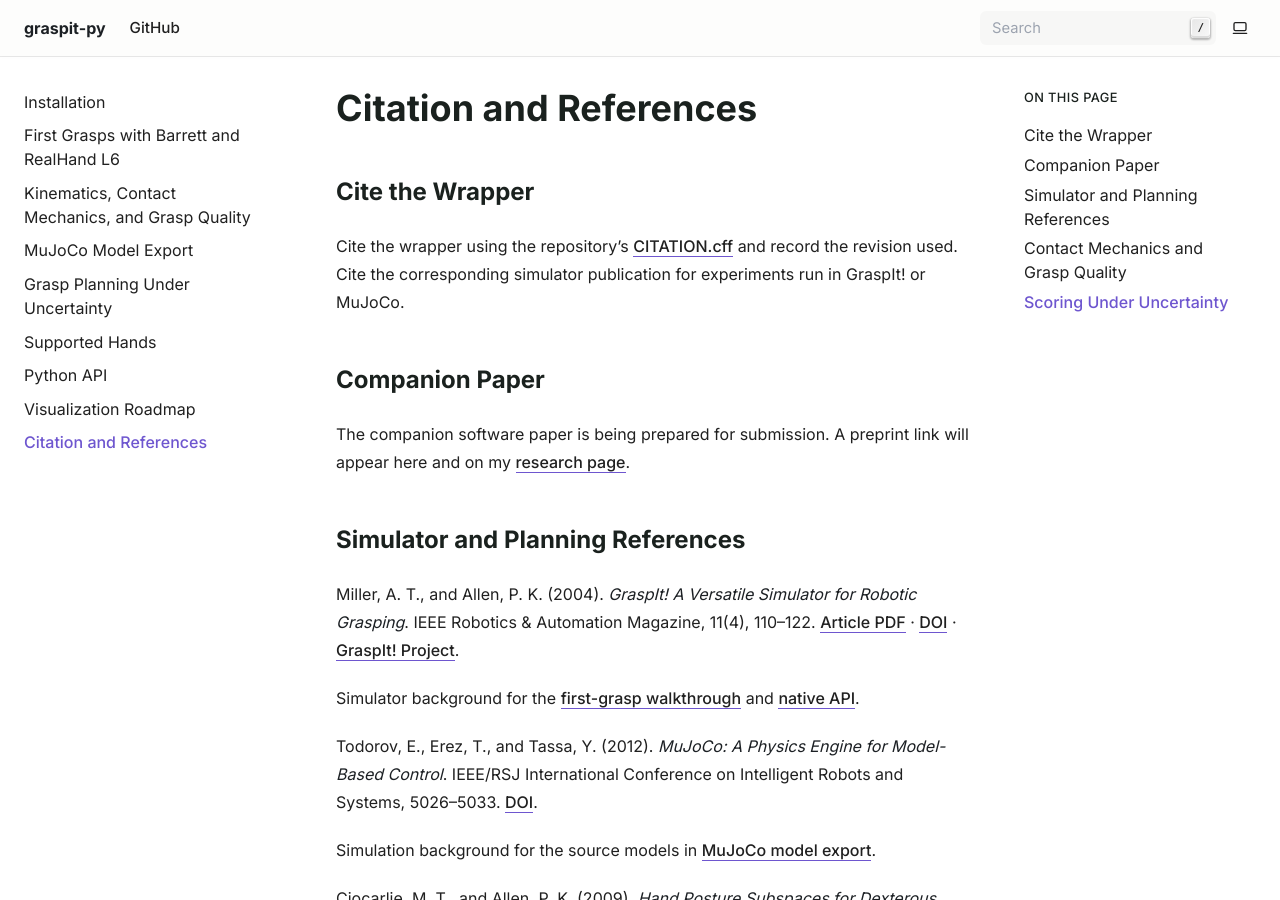
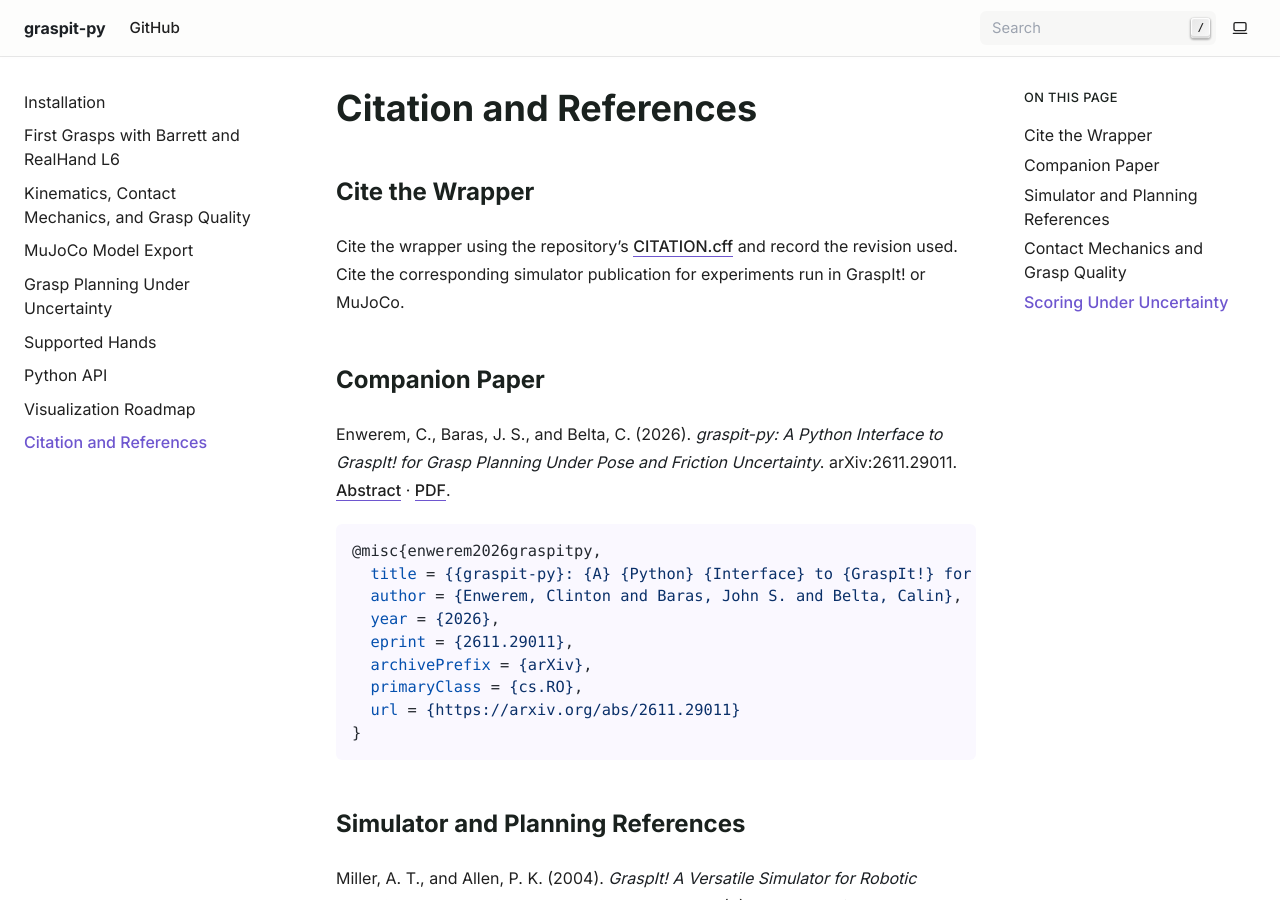
Before and after one commit to coenwerem/graspit-py, a Sphinx documentation site: the page built from docs/references.md, in a window 1280 px wide and 900 px high. Built offline with Sphinx 7.4.7, drawn with Linux system fonts in a browser that asks for light colours.

Commit message:
link the graspit-py arXiv preprint

````diff
--- a/docs/references.md
+++ b/docs/references.md
@@ -10,8 +10,22 @@ publication for experiments run in GraspIt! or MuJoCo.
 (software-preprint)=
 ## Companion Paper
 
-The companion software paper is being prepared for submission. A preprint link
-will appear here and on my [research page](https://clintonenwerem.com/research.html).
+Enwerem, C., Baras, J. S., and Belta, C. (2026). *graspit-py: A Python Interface
+to GraspIt! for Grasp Planning Under Pose and Friction Uncertainty*.
+arXiv:2611.29011. [Abstract](https://arxiv.org/abs/2611.29011) ·
+[PDF](https://arxiv.org/pdf/2611.29011).
+
+```bibtex
+@misc{enwerem2026graspitpy,
+  title = {{graspit-py}: {A} {Python} {Interface} to {GraspIt!} for {Grasp} {Planning} under {Pose} and {Friction} {Uncertainty}},
+  author = {Enwerem, Clinton and Baras, John S. and Belta, Calin},
+  year = {2026},
+  eprint = {2611.29011},
+  archivePrefix = {arXiv},
+  primaryClass = {cs.RO},
+  url = {https://arxiv.org/abs/2611.29011}
+}
+```
 
 ## Simulator and Planning References
 
````
Also changed, not shown: README.md (+6 -3 lines), docs/index.md (+3 -3 lines).
